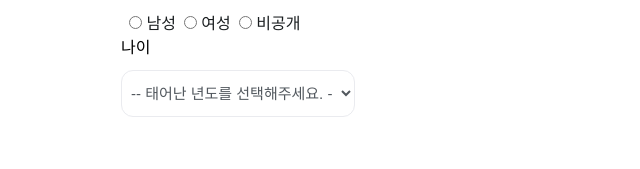
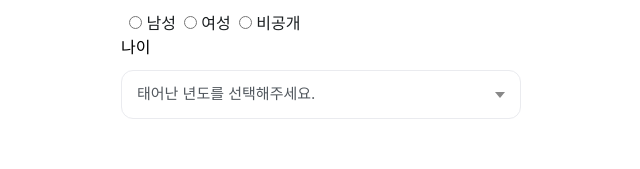
Before and after one commit to potato-club/MindBridge-front, a Next.js app: page /signup/signup2 in a window 1280 px wide. Shown: the part 473-642 px from the top of the page, without its empty margins (319-959 px from the left). Built offline with nearby package versions, Linux system fonts and the light colour scheme.

Commit message:
회원가입 퍼블리싱 완료:

```diff
--- a/src/app/signup/signup/SignUpForm.module.css
+++ b/src/app/signup/signup/SignUpForm.module.css
@@ -76,7 +76,6 @@
   max-width: 400px;
   width: 90%;
   height: 55px;
-
 }
 
 
@@ -117,21 +116,82 @@
     margin-left: 1%;
 }
 
-.selectBox{
-    font-size: 15px;
-    color: #52585E;
-    border: solid 1px #EAEBEF ;
-    border-radius: 12px;
-    background-color: none;
 
-    width: 234px;
-    height: 47px;
-    padding: 5px;
+/* ================================================================ */
+/* ▼▼▼ 기존 .selectBox, .dropBox 삭제 후 아래 코드로 교체 ▼▼▼ */
+/* ================================================================ */
+
+.customDropdown {
+  position: relative;
+  width: 100%;
+  font-family: -apple-system, BlinkMacSystemFont, 'Segoe UI', Roboto, 'Helvetica Neue', Arial, sans-serif;
+  background-color: #fff;
+  border-radius: 12px;
+  border: 1px solid #EAEBEF; /* 기존 selectBox의 border 스타일 적용 */
 }
 
-.dropBox{
+.dropdownHeader {
+  padding: 0 15px; /* 기존 buttonOBox의 padding-left 적용 */
+  height: 47px; /* 기존 selectBox의 height 적용 */
+  cursor: pointer;
+  display: flex;
+  justify-content: space-between;
+  align-items: center;
+}
 
+.placeholder {
+  color: #52585E; /* 기존 selectBox의 color 적용 */
+  font-size: 15px; /* 기존 selectBox의 font-size 적용 */
 }
+
+.selectedValue {
+  color: #1A1E20; /* 선택되었을 때의 색상 */
+  font-size: 15px;
+}
+
+.arrowIcon {
+  width: 0;
+  height: 0;
+  border-left: 5px solid transparent;
+  border-right: 5px solid transparent;
+  border-top: 6px solid #888;
+  transition: transform 0.2s ease-in-out;
+}
+
+.arrowIcon.open {
+  transform: rotate(180deg);
+}
+
+.dropdownOptions {
+  position: absolute;
+  top: calc(100% + 4px);
+  left: 0;
+  right: 0;
+  background-color: #fff;
+  border-radius: 12px;
+  box-shadow: 0 6px 16px rgba(0, 0, 0, 0.1);
+  border: 1px solid #EAEBEF;
+  max-height: 200px;
+  overflow-y: auto;
+  z-index: 10;
+}
+
+.optionItem {
+  padding: 12px 15px;
+  font-size: 15px;
+  color: #52585E;
+  cursor: pointer;
+  transition: background-color 0.2s ease;
+}
+
+.optionItem:hover {
+  background-color: #F8FAFB; /* 기존 buttonOBox의 background-color 적용 */
+}
+
+/* ================================================================ */
+/* ▲▲▲ 여기까지 교체 ▲▲▲ */
+/* ================================================================ */
+
 
 /* 버튼 */
 .doubleButton{
--- a/src/app/signup/signup2/SignUpForm2.tsx
+++ b/src/app/signup/signup2/SignUpForm2.tsx
@@ -1,65 +1,130 @@
 'use client';
 
-import { useEffect,useState,ChangeEvent } from "react";
+import { useEffect, useState, useRef } from "react"; // useRef를 import에 추가합니다.
 import styles from "../signup/SignUpForm.module.css";
 import { useRouter } from "next/navigation";
 
+// ==================================================================
+// ▼▼▼ 드롭다운 UI와 기능을 담당하는 컴포넌트를 이 파일 안에 정의합니다. ▼▼▼
+// ==================================================================
+type Option = {
+  value: string | number;
+  label: string;
+};
+
+type CustomDropdownProps = {
+  options: Option[];
+  value: string | number;
+  onChange: (value: string | number) => void;
+  placeholder: string;
+};
+
+const CustomDropdown = ({ options, value, onChange, placeholder }: CustomDropdownProps) => {
+  const [isOpen, setIsOpen] = useState(false);
+  const dropdownRef = useRef<HTMLDivElement>(null);
+
+  const selectedOption = options.find(option => option.value === value);
+
+  const handleOptionClick = (optionValue: string | number) => {
+    onChange(optionValue);
+    setIsOpen(false);
+  };
+
+  useEffect(() => {
+    const handleClickOutside = (event: MouseEvent) => {
+      if (dropdownRef.current && !dropdownRef.current.contains(event.target as Node)) {
+        setIsOpen(false);
+      }
+    };
+    document.addEventListener('mousedown', handleClickOutside);
+    return () => {
+      document.removeEventListener('mousedown', handleClickOutside);
+    };
+  }, []);
+
+  return (
+    // CSS는 기존 SignUpForm.module.css 파일을 사용합니다.
+    <div className={styles.customDropdown} ref={dropdownRef}>
+      <div className={styles.dropdownHeader} onClick={() => setIsOpen(!isOpen)}>
+        <span className={selectedOption ? styles.selectedValue : styles.placeholder}>
+          {selectedOption ? selectedOption.label : placeholder}
+        </span>
+        <span className={`${styles.arrowIcon} ${isOpen ? styles.open : ''}`}></span>
+      </div>
+
+      {isOpen && (
+        <div className={styles.dropdownOptions}>
+          {options.map((option) => (
+            <div
+              key={option.value}
+              className={styles.optionItem}
+              onClick={() => handleOptionClick(option.value)}
+            >
+              {option.label}
+            </div>
+          ))}
+        </div>
+      )}
+    </div>
+  );
+};
+// ==================================================================
+// ▲▲▲ 여기까지가 커스텀 드롭다운 컴포넌트입니다. ▲▲▲
+// ==================================================================
 
 
 const genderOptions = [
     { value: 'male', label: '  남성' },
     { value: 'female', label: '  여성'},
     { value: 'none' , label: '  비공개'}
-
 ];
 
 const SignUpForm2 = () => {
-
-        const [birth, setBirth] = useState('');
+    const [birth, setBirth] = useState<string | number>(''); // 타입을 string | number로 변경
     const [nickname, setNickname] = useState('');
     const [gender, setGender] = useState('');
-        const [age, setAge] = useState('');
+    const [age, setAge] = useState(''); // 이 상태는 현재 사용되지 않지만 그대로 둡니다.
 
     const handleSubmit = (e: React.FormEvent) => {
-        e.preventDefault(); // 폼 제출 시 페이지가 새로고침되는 것을 방지
-        console.log("제출 데이터:", { nickname, gender, age });
-        // 여기에 서버로 데이터를 전송하는 로직을 추가합니다.
+        e.preventDefault();
+        console.log("제출 데이터:", { nickname, gender, age: birth }); // age 대신 birth 값을 사용하도록 수정
     };
 
+    // ▼▼▼ yearOptions를 <option> 태그가 아닌 객체 배열로 변경합니다. ▼▼▼
     const currentYear = new Date().getFullYear();
-
-    const yearOptions = [];
-
-    for (let year = currentYear; year >=currentYear - 100; year--){
+    const yearOptions: Option[] = []; // 타입 명시
+    for (let year = currentYear; year >= currentYear - 100; year--){
         yearOptions.push(
-            <option key={year} value={year}>
-                {year}년
-            </option>
+            { value: year, label: `${year}년` } // 객체 형태로 push
         );
     }
+    // ▲▲▲ 여기까지 변경 ▲▲▲
 
-    const handleChange = (e: ChangeEvent<HTMLSelectElement>) => {
-        setBirth(e.target.value);
-    };
+    // 이 함수는 더 이상 필요 없으므로 삭제하거나 주석 처리합니다.
+    // const handleChange = (e: ChangeEvent<HTMLSelectElement>) => {
+    //     setBirth(e.target.value);
+    // };
 
     return (
         <>
             <form onSubmit={handleSubmit}>
                 <div className={styles.wrapper_main2}>
+                    {/* 닉네임 섹션 (변경 없음) */}
                     <div className={styles.oButton}>
                         <p className={styles.bodyText}>닉네임</p>
                         <div className={styles.inpuBoxWrapper}>
                             <input type="text"
                                 name="nickname"
                                 value={nickname}
+                                onChange={(e) => setNickname(e.target.value)} // onChange 추가
                                 className={styles.buttonOBox}
                                 placeholder="닉네임을 입력해주세요.">
                             </input>
-                                <button className={styles.doubleButton}>중복 확인</button>
+                            <button type="button" className={styles.doubleButton}>중복 확인</button>
                         </div>
                     </div>
 
-
+                    {/* 성별 섹션 (변경 없음) */}
                     <div className={styles.xButton}>
                         <p className={styles.bodyText}>성별</p>
                         <div className={styles.xButton}>
@@ -80,25 +145,21 @@ const genderOptions = [
                         </div>
                     </div>
 
-
-
-                       {/* 출생년도 섹션 */}
+                    {/* ▼▼▼ 출생년도 섹션을 CustomDropdown으로 교체합니다. ▼▼▼ */}
                     <div className={styles.xButton}>
                         <p className={styles.bodyText}>나이</p>
-                    <select
+                        <CustomDropdown
+                            options={yearOptions}
                             value={birth}
-                        onChange={(e) => setBirth(e.target.value)}
-                        className={`${styles.selectBox} ${styles.dropBox}`}
-                    >
-                        <option value="" disabled>-- 태어난 년도를 선택해주세요. --</option>
-                        {yearOptions}
-                    </select>
+                            onChange={(selectedValue) => setBirth(selectedValue)}
+                            placeholder="태어난 년도를 선택해주세요."
+                        />
                     </div>
+                    {/* ▲▲▲ 여기까지 교체 ▲▲▲ */}
 
-
-
+                    {/* 가입하기 버튼 (변경 없음) */}
                     <div className={styles.bottomButtonBox2}>
-                        <button type="button" className={styles.nextButton}>가입하기</button>
+                        <button type="submit" className={styles.nextButton}>가입하기</button>
                     </div>
                 </div>
             </form>
@@ -106,6 +167,4 @@ const genderOptions = [
     );
 }
 
-
-
 export default SignUpForm2;
```
Lines whose indentation alone changed are shown as unchanged.
